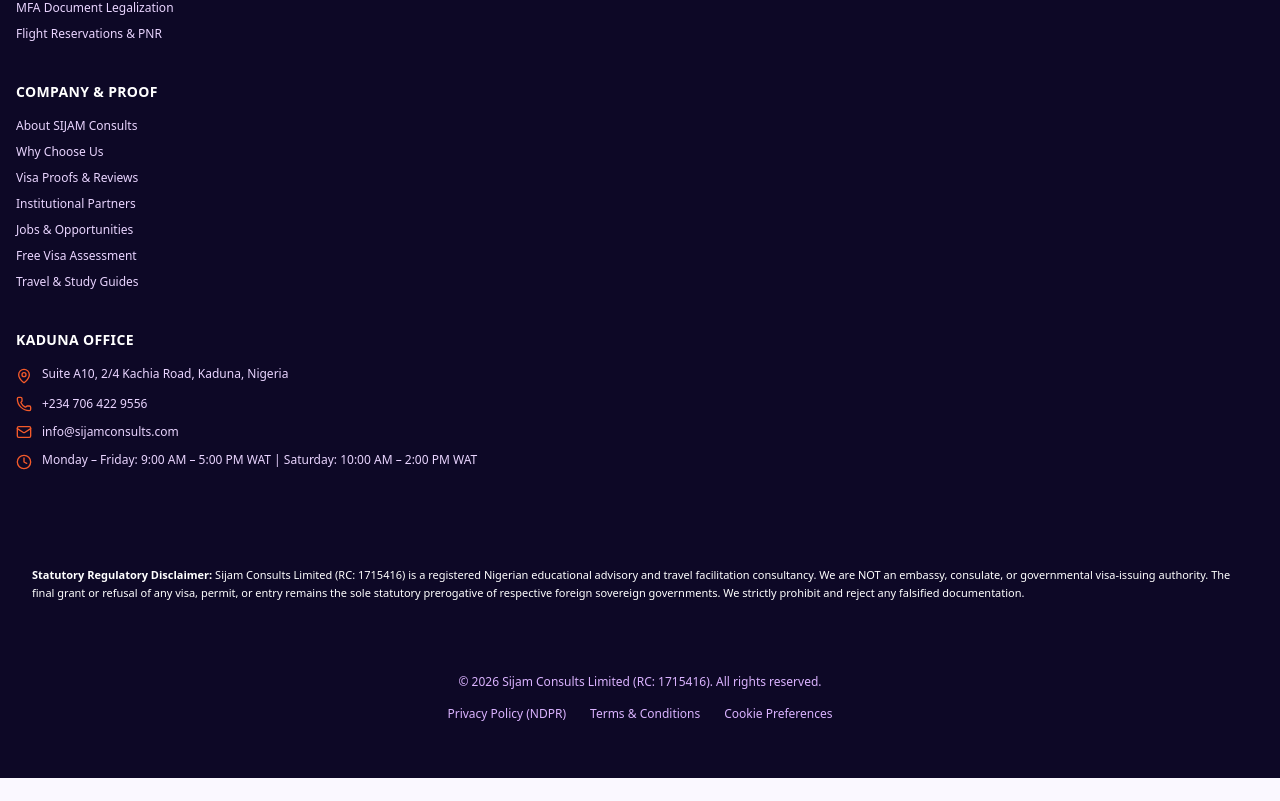
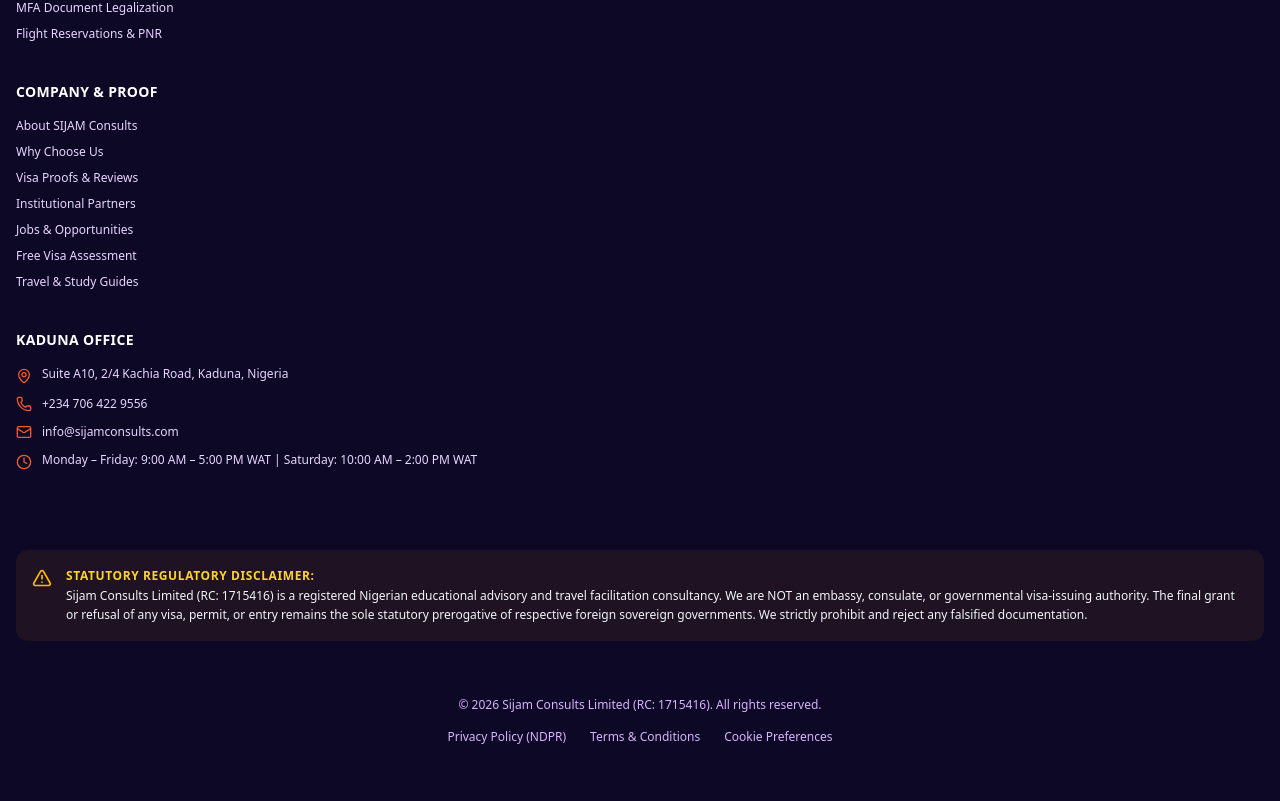
Before and after one commit to ducexdev/Sijam-Consults, a Next.js app: page / in a window 1280 px wide. Shown: the part 10617-11418 px from the top of the page. Before the commit the page ends 11395 px from the top, so only its background shows below. Built offline with nearby package versions, Linux system fonts and the light colour scheme; no server answers.

Commit message:
fix(ui): improve visibility and contrast of statutory disclaimer in footer with amber alert theme

```diff
--- a/components/layout/Footer.tsx
+++ b/components/layout/Footer.tsx
@@ -10,6 +10,7 @@
   FileText,
   ExternalLink,
   Lock,
+  AlertTriangle,
 } from 'lucide-react';
 import { COMPANY, ROUTES } from '@/lib/routes';
 
@@ -212,9 +213,16 @@
 
         {/* Regulatory Disclaimer Banner */}
         <div className="mt-12 pt-8 border-t border-purple-900/60">
-          <div className="bg-gradient-to-r from-[#4DA5EC] to-[#257CFF] rounded-xl p-4 text-[11px] sm:text-xs text-white leading-relaxed">
-            <strong className="font-bold">Statutory Regulatory Disclaimer: </strong>
-            {COMPANY.disclaimers.regulatory}
+          <div className="bg-amber-500/[0.08] border border-amber-500/30 rounded-xl p-4 sm:p-5 text-xs text-slate-200 leading-relaxed shadow-lg flex items-start gap-3.5 backdrop-blur-sm">
+            <AlertTriangle className="w-5 h-5 text-amber-400 shrink-0 mt-0.5" />
+            <div>
+              <strong className="text-amber-300 font-bold uppercase tracking-wider block sm:inline mr-1.5">
+                Statutory Regulatory Disclaimer:
+              </strong>
+              <span className="text-slate-100 font-normal leading-relaxed">
+                {COMPANY.disclaimers.regulatory}
+              </span>
+            </div>
           </div>
         </div>
 
```
